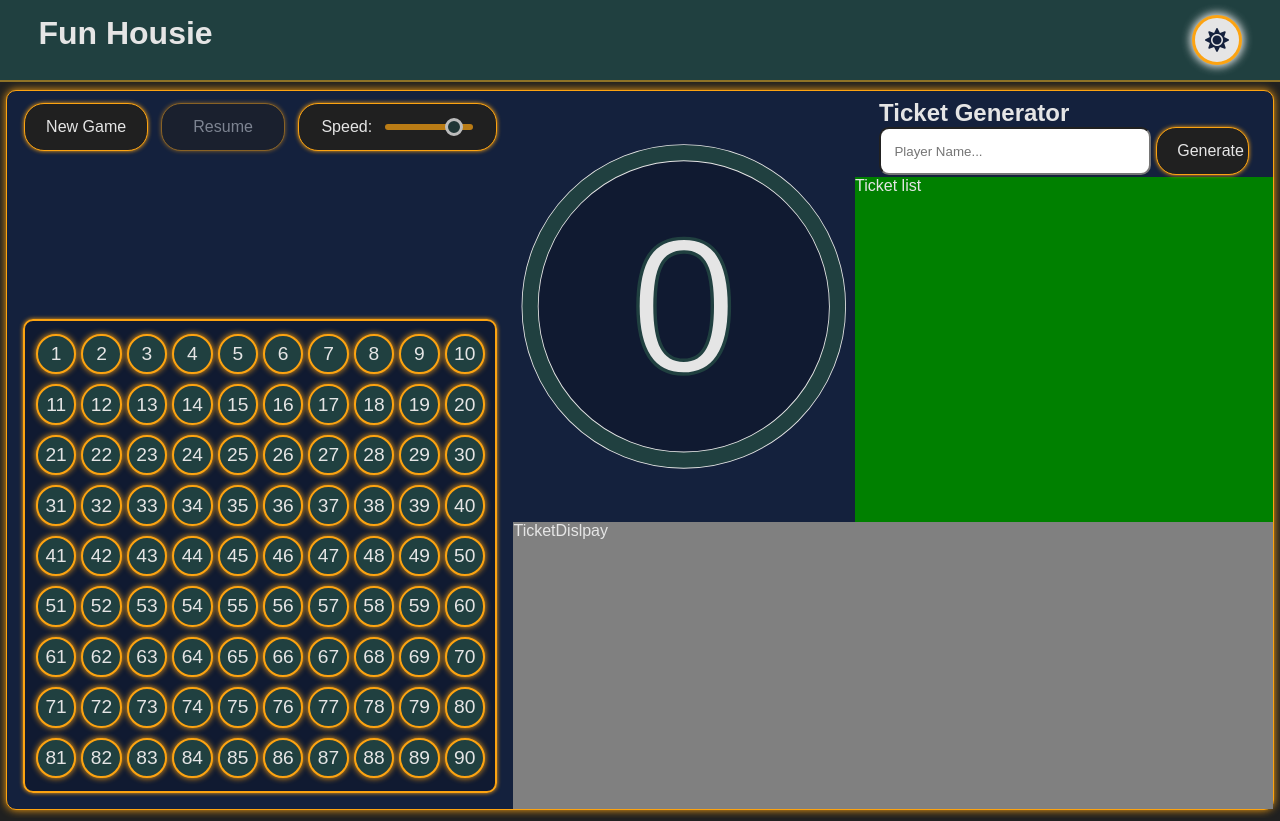
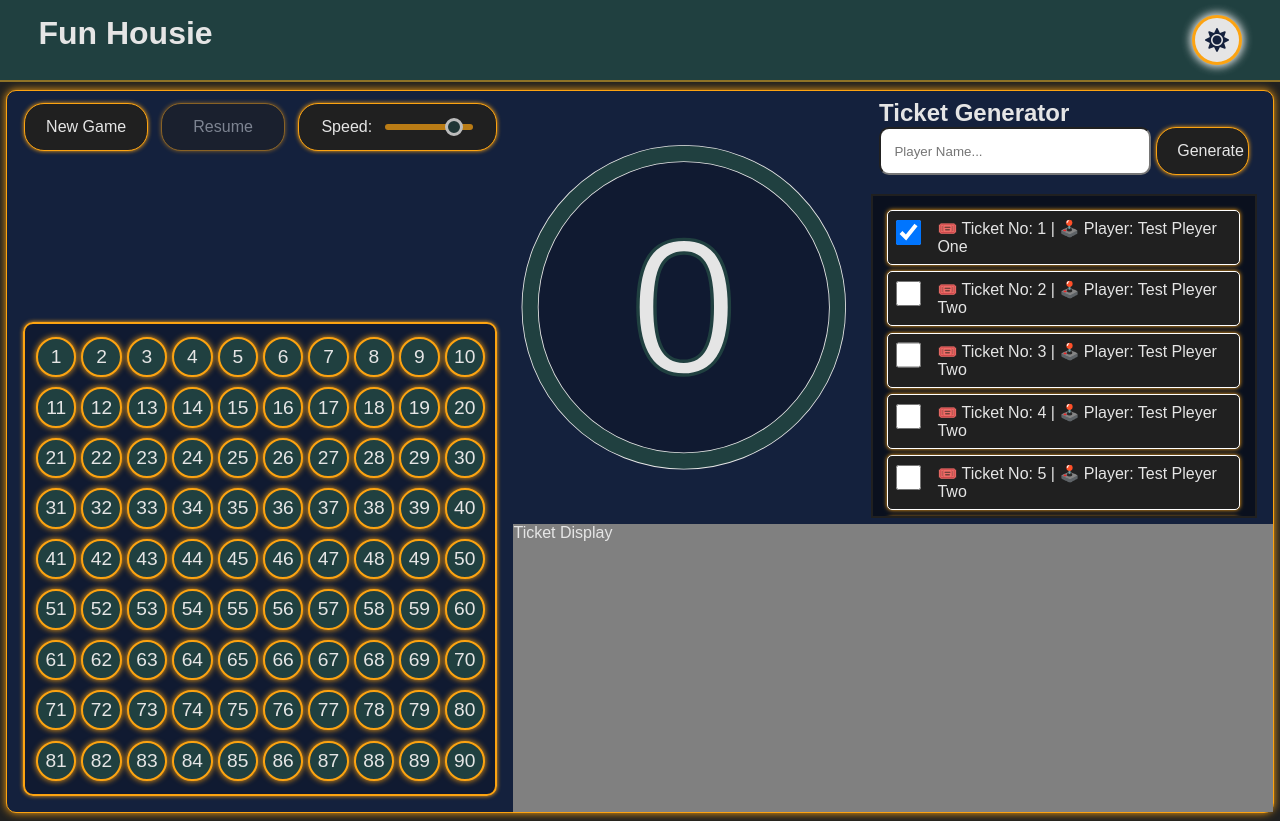
Before and after one commit to rohitharidas91/Fun-Housie, a React (Vite) app: page / in a window 1280 px wide. Built offline with nearby package versions, Linux system fonts and the light colour scheme.

Commit message:
Configured ticket list layout

```diff
--- a/src/components/App/App.jsx
+++ b/src/components/App/App.jsx
@@ -20,31 +20,19 @@ function App() {
   const [timeLeft, setTimeLeft] = useState(speed)
   const [currentNum, setCurrentNum] = useState(0);
 
-  //This is a temporary array for tickets... I am manually making them but will do it through a function later on
-  const tickets = [
-    {
-      ticketId: 1,
-      playerName: 'Player1',
-      ticketNumbers: [1, 3, 10, 21, 37, 39, 46, 53, 59, 60, 65, 66, 76, 88, 90]
-    },
-    {
-      ticketId: 2,
-      playerName: 'Player2',
-      ticketNumbers: [4, 13, 20, 26, 30, 40, 44, 55, 56, 68, 69, 72, 74, 86, 88]
-    }
-  ];
+
 
   //Reset Game function
   function resetGame() {
     setGridNum(prevGrid =>
-        prevGrid.map(item => ({ ...item, isCalled: false }))
+      prevGrid.map(item => ({ ...item, isCalled: false }))
     );
     setGameStarted(false);
     setPause(true);
     setGameOver(false)
     setTimeLeft(speed); // Reset the timer
     setCurrentNum(0);   // Reset the current number
-}
+  }
 
   //Initialize the Game Board
   //Create an array with the numbers 1-90
@@ -59,8 +47,8 @@ function App() {
   //Need to Randomly start calling numbers
   function callNumber() {
     const uncalledNumbers = gridNum
-      .filter(item => !item.isCalled)
-      .map(item => item.num);
+    .filter(item => !item.isCalled)
+    .map(item => item.num);
     //Would need to create a gameover state here
     if (uncalledNumbers.length === 0) {
       setGameOver(true);
@@ -80,10 +68,80 @@ function App() {
     setCurrentNum(calledNum)
   }
 
+  //This is a temporary array for tickets... I am manually making them but will do it through a function later on
+  const [tickets, setTickets] = useState([
+    {
+      ticketId: 1,
+      playerName: 'Test Pleyer One',
+      ticketNumbers: [1, 3, 10, 21, 37, 39, 46, 53, 59, 60, 65, 66, 76, 88, 90],
+      isSelected: true
+    },
+    {
+      ticketId: 2,
+      playerName: 'Test Pleyer Two',
+      ticketNumbers: [4, 13, 20, 26, 30, 40, 44, 55, 56, 68, 69, 72, 74, 86, 88],
+      isSelected: false
+    },
+    {
+      ticketId: 3,
+      playerName: 'Test Pleyer Two',
+      ticketNumbers: [4, 13, 20, 26, 30, 40, 44, 55, 56, 68, 69, 72, 74, 86, 88],
+      isSelected: false
+    },
+    {
+      ticketId: 4,
+      playerName: 'Test Pleyer Two',
+      ticketNumbers: [4, 13, 20, 26, 30, 40, 44, 55, 56, 68, 69, 72, 74, 86, 88],
+      isSelected: false
+    },
+    {
+      ticketId: 5,
+      playerName: 'Test Pleyer Two',
+      ticketNumbers: [4, 13, 20, 26, 30, 40, 44, 55, 56, 68, 69, 72, 74, 86, 88],
+      isSelected: false
+    },
+    {
+      ticketId: 6,
+      playerName: 'Test Pleyer Two',
+      ticketNumbers: [4, 13, 20, 26, 30, 40, 44, 55, 56, 68, 69, 72, 74, 86, 88],
+      isSelected: false
+    },
+    {
+      ticketId: 7,
+      playerName: 'Test Pleyer Two',
+      ticketNumbers: [4, 13, 20, 26, 30, 40, 44, 55, 56, 68, 69, 72, 74, 86, 88],
+      isSelected: false
+    },
+    {
+      ticketId: 8,
+      playerName: 'Test Pleyer Two',
+      ticketNumbers: [4, 13, 20, 26, 30, 40, 44, 55, 56, 68, 69, 72, 74, 86, 88],
+      isSelected: false
+    },
+    {
+      ticketId: 9,
+      playerName: 'Test Pleyer Two',
+      ticketNumbers: [4, 13, 20, 26, 30, 40, 44, 55, 56, 68, 69, 72, 74, 86, 88],
+      isSelected: false
+    },
+  ]);
+
+  const toggleSelected = (id) => {
+    setTickets(prev => {
+      return prev.map(ticket => {
+        if(ticket.ticketId === id) {
+          return {...ticket, isSelected: !ticket.isSelected}
+        }
+        return ticket;
+      });
+    });
+  };
+
+
   return (
 
     <ThemeProvider>
-      <Header gameOver={gameOver}/>
+      <Header gameOver={gameOver} />
       <div className='appBody'>
         <div className='appLeft'>
           <GameMenu
@@ -117,7 +175,10 @@ function App() {
             </div>
             <div className='appRightUpper-right'>
               <TicketGenerator />
-              <TicketList />
+              <TicketList
+                tickets={tickets}
+                onTicketSelect={toggleSelected}
+              />
             </div>
           </div>
           <div className='appRightLower'>
--- a/src/components/TicketDisplay/TicketDisplay.jsx
+++ b/src/components/TicketDisplay/TicketDisplay.jsx
@@ -1,9 +1,10 @@
 import styles from './TicketDisplay.module.css'
-
 
 function TicketDisplay(props) {
     return(
-        <div className={styles.ticketDisplay}>TicketDislpay</div>
+        <div className={styles.ticketDisplay}>
+            Ticket Display
+        </div>
     )
 }
 
--- a/src/components/TicketList/TicketList.jsx
+++ b/src/components/TicketList/TicketList.jsx
@@ -1,9 +1,30 @@
 import styles from './TicketList.module.css'
 
 function TicketList(props) {
+
     return (
-        <div className={styles.ticketList}>Ticket list</div>
-    )
+        <div className={styles.ticketList}>
+            {props.tickets.map((item) => (
+                <div
+                    key={item.ticketId}
+                    className={styles.ticketListItem}
+                >
+                    <input
+                        type='checkbox'
+                        checked={item.isSelected}
+                        onClick={() => props.onTicketSelect(item.ticketId)}
+                        className={styles.checkBox}
+                    />
+                    <span
+                        className={styles.ticketListDtls}
+                        onClick={() => props.onTicketSelect(item.ticketId)}
+                    >
+                        {` 🎟️ Ticket No: ${item.ticketId} | 🕹️   Player: ${item.playerName}`}
+                    </span>
+                </div>
+            ))}
+        </div>
+    );
 }
 
 export default TicketList;
--- a/src/components/TicketList/TicketList.module.css
+++ b/src/components/TicketList/TicketList.module.css
@@ -1,4 +1,52 @@
 .ticketList {
-    background: green;
-    height: 80%;
+    height: 75%;
+    padding: 0.5em;
+    overflow-y: scroll;
+    background-color: rgba(0,0, 0, 0.5);
+    border: solid 2px var(--bg-secondary);
+    margin: 1em;
 }
+
+.ticketList::-webkit-scrollbar-track
+{
+	background-color: var(--bg-secondary);
+    border-radius: 5px;
+}
+
+.ticketList::-webkit-scrollbar
+{
+	width: 6px;
+    border-radius: 5px;
+}
+
+.ticketList::-webkit-scrollbar-thumb
+{
+	background-color: var(--accent-1);
+    border-radius: 5px;
+}
+
+.ticketListItem {
+    margin: 0.4em;
+    padding: 0.5em;
+    border: solid 1px white;
+    background: var(--bg-secondary);
+    border-radius: 5px;
+    box-shadow:  0 0 4px 0px var(--accent-1);
+    display: flex;
+    align-content: center;
+}
+
+.ticketListDtls {
+    margin-left: 1em;
+}
+
+.checkBox {
+    height: 2em;
+    width: 2em;
+    transition: 0.2s ease-in;
+}
+
+.checkBox:hover {
+    outline: solid 2px var(--accent-1-50);
+    transition: 0.2s ease-out;
+}
```
